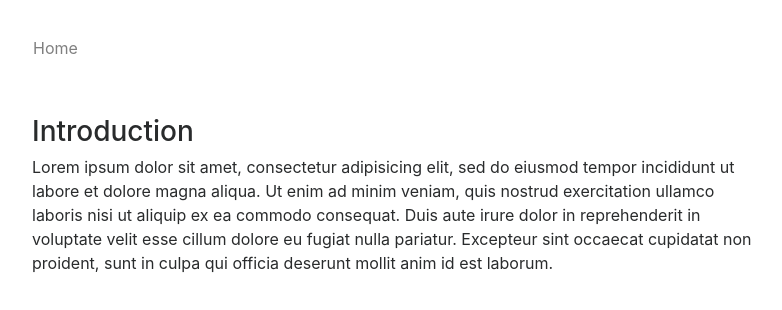
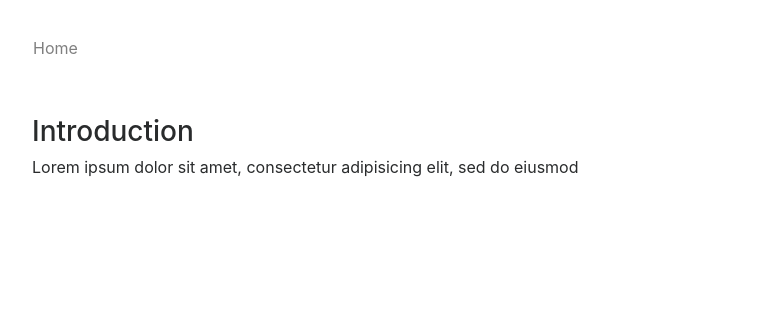
Before and after one commit to vlastimir-bulatovic/Lazy-style, a plain HTML site: page documentation/introduction.html in a window 1280 px wide. Shown: the whole page, without its empty margins (53-835 px from the left). Drawn offline with nearby package versions, Linux system fonts and the light colour scheme.

Commit message:
Update introduction.html

```diff
--- a/documentation/introduction.html
+++ b/documentation/introduction.html
@@ -52,11 +52,6 @@
 				</h3>
 				<p>
 					Lorem ipsum dolor sit amet, consectetur adipisicing elit, sed do eiusmod
-					tempor incididunt ut labore et dolore magna aliqua. Ut enim ad minim veniam,
-					quis nostrud exercitation ullamco laboris nisi ut aliquip ex ea commodo
-					consequat. Duis aute irure dolor in reprehenderit in voluptate velit esse
-					cillum dolore eu fugiat nulla pariatur. Excepteur sint occaecat cupidatat non
-					proident, sunt in culpa qui officia deserunt mollit anim id est laborum.
 				</p>
 
 				<h3>
```
